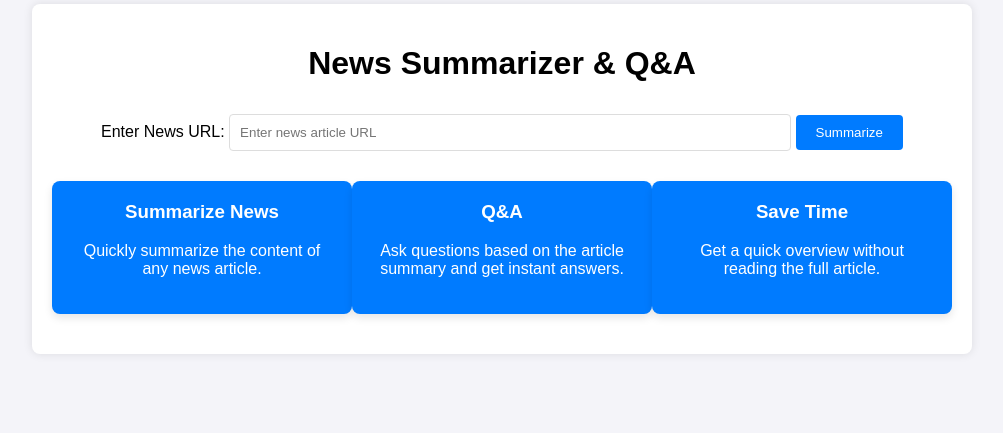
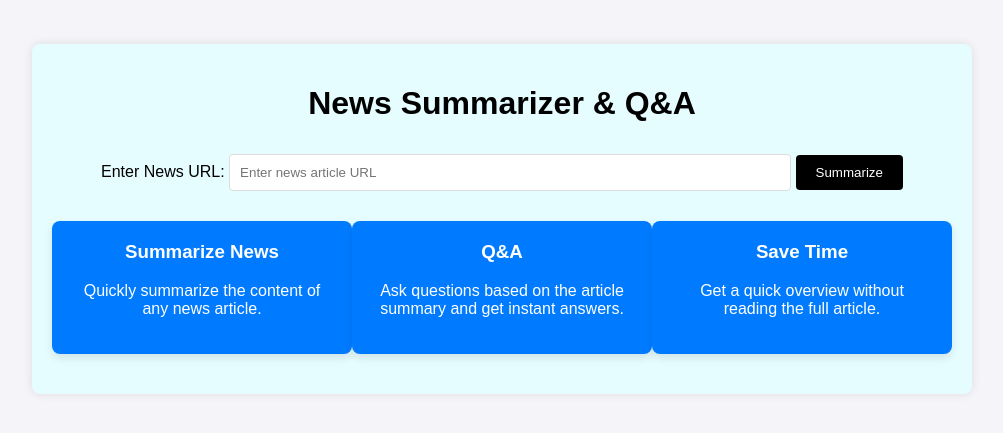
Before and after one commit to malhar-24/news-summary, a Flask app: page / in a window 1280 px wide. Shown: the top 433 px of the page, without its empty margins (138-1141 px from the left). Run offline with Flask 3, Linux system fonts and the light colour scheme.

Commit message:
Update styles.css

```diff
--- a/static/styles.css
+++ b/static/styles.css
@@ -2,15 +2,15 @@
 body {
     font-family: Arial, sans-serif;
     background-color: #f4f4f9;
-    margin: 2px;
-    padding: 2px;
+    margin: 22px;
+    padding: 22px;
     display: flex;
     justify-content: center;
     align-items: center;
 }
 
 .container {
-    background-color: white;
+    background-color: #e6fdff;
     width: 80%;
     max-width: 900px;
     padding: 20px;
@@ -34,7 +34,7 @@ body {
 
 .btn {
     padding: 10px 20px;
-    background-color: #007bff;
+    background-color: #000000;
     color: white;
     border: none;
     border-radius: 4px;
@@ -42,7 +42,7 @@ body {
 }
 
 .btn:hover {
-    background-color: #0056b3;
+    background-color: #626262;
 }
 
 /* Features section */
@@ -92,7 +92,7 @@ body {
 }
 
 .message.user {
-    background-color: #007bff;
+    background-color: #1c1c1c;
     color: white;
     align-self: flex-end;
     margin-left: auto; /* Align user messages to the right */
```
